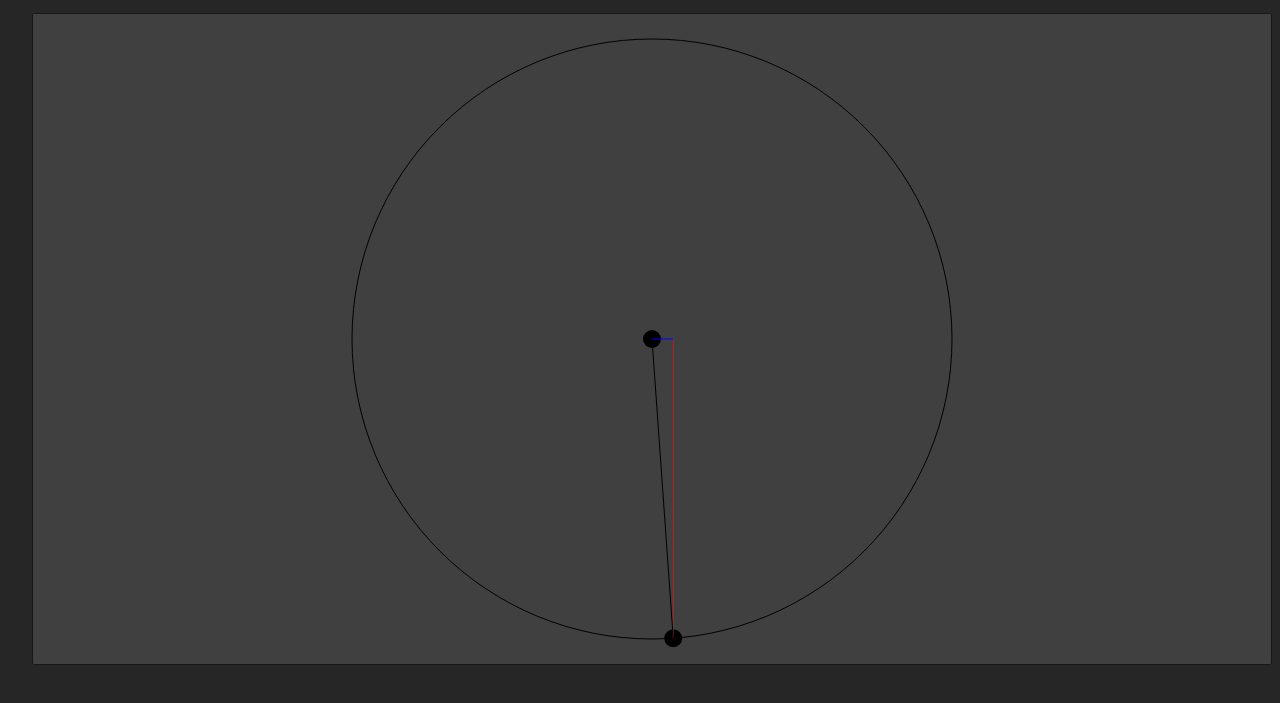
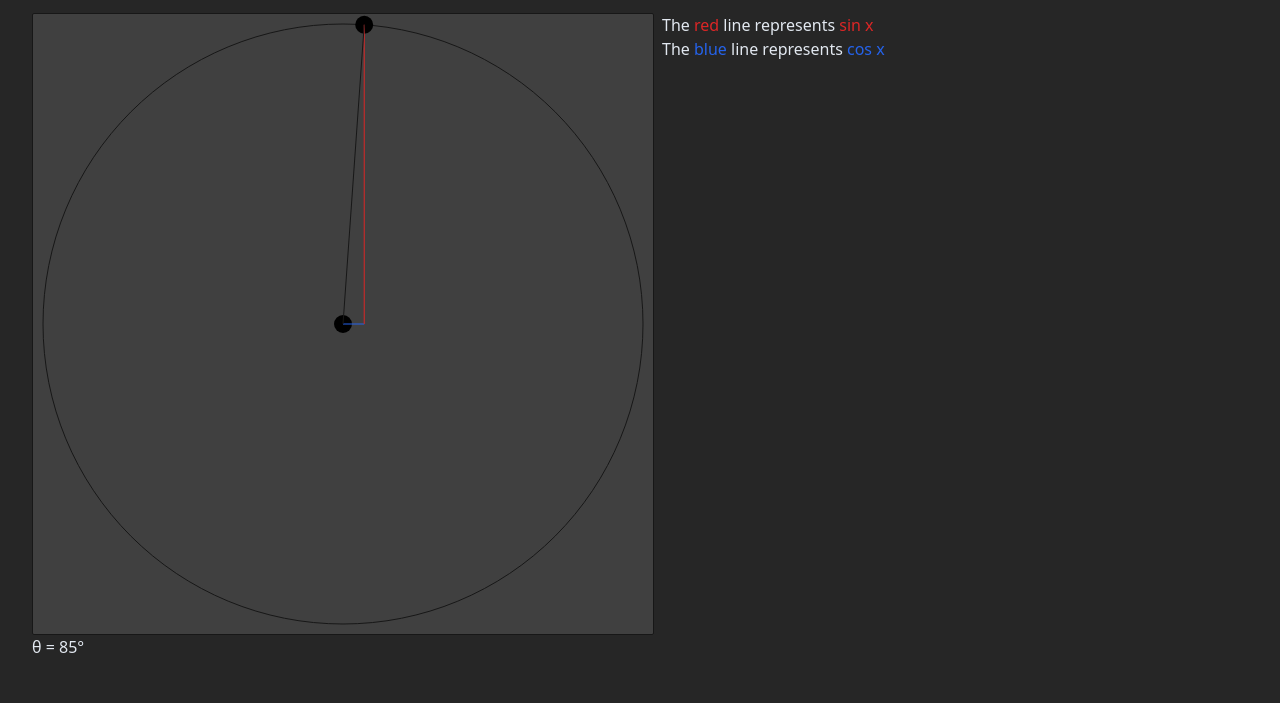
Before and after one commit to serzhan181/trig-functions-illustrator, a website built with Vite: page index.html in a window 1280 px wide. Shown: the part 47-750 px from the top of the page. Built offline with nearby package versions, Linux system fonts and the light colour scheme.

Commit message:
display angles value (in deg)

```diff
--- a/index.html
+++ b/index.html
@@ -12,8 +12,19 @@
       <h1 class="text-3xl font-mono font-semibold">Geometric representation of trig functions</h1>
     </header>
 
-    <main class="container mx-8 mt-4">
-      <canvas height="650" width="1238" id="unit" class="border border-neutral-900 rounded-sm bg-neutral-700"></canvas>
+    <main class="container mx-8 mt-4 flex gap-2">
+      <div>
+      <canvas height="620" width="620" id="unit" class="border border-neutral-900 rounded-sm bg-neutral-700"></canvas>
+      <p>&theta; = <span id="theta">0</span></p>
+    </div>
+
+      <div>
+        <p>The
+          <span class="text-red-600">red</span>
+           line represents <span class="text-red-600">sin x</span></p>
+        <p>The
+          <span class="text-blue-600">blue</span> line represents <span class="text-blue-600">cos x</span></p>
+      </div>
     </main>
 
     <script type="module" src="/src/main.ts"></script>
--- a/src/circle.ts
+++ b/src/circle.ts
@@ -1,4 +1,9 @@
-import { CENTER, Pos } from "./main";
+import { Pos } from "./main";
+import colors from "tailwindcss/colors";
+
+const SIN_COLOR = colors.red[600];
+const COS_COLOR = colors.blue[600];
+const BACIC_COLOR = colors.neutral[900];
 
 export class Circle {
   x: number;
@@ -6,26 +11,16 @@ export class Circle {
 
   constructor(
     private ctx: CanvasRenderingContext2D,
-    public at: Pos | "center",
+    public at: Pos,
     public radius: number
   ) {
-    let x, y;
-
-    if (typeof at === "string" && at === "center") {
-      x = CENTER.x;
-      y = CENTER.y;
-    } else {
-      x = at.x;
-      y = at.y;
-    }
-
-    this.x = x;
-    this.y = y;
+    this.x = at.x;
+    this.y = at.y;
   }
 
   draw() {
     this.ctx.beginPath();
-    this.ctx.strokeStyle = "black";
+    this.ctx.strokeStyle = BACIC_COLOR;
     this.ctx.arc(this.x, this.y, this.radius, 0, 2 * Math.PI);
 
     this.ctx.stroke();
@@ -33,7 +28,7 @@ export class Circle {
 
   private draw_point(x: number, y: number) {
     this.ctx.beginPath();
-    this.ctx.arc(x, y, this.radius * 0.03, 0, 2 * Math.PI, true);
+    this.ctx.arc(x, y, this.radius * 0.03, 0, 2 * Math.PI);
     this.ctx.fill();
   }
 
@@ -41,14 +36,18 @@ export class Circle {
     this.draw_point(this.x, this.y);
   }
 
-  point_at_angle(theta: number) {
+  point_at_angle(theta: number, with_right_triangle: boolean) {
     const edge_x = this.radius * Math.cos(theta);
-    const edge_y = this.radius * Math.sin(theta);
+    const edge_y = this.radius * Math.sin(-theta);
     this.draw_point(this.x + edge_x, this.y + edge_y);
 
+    if (with_right_triangle) this.right_triangle(edge_x, edge_y);
+  }
+
+  right_triangle(edge_x: number, edge_y: number) {
     // side adjacent (cos)
     this.ctx.beginPath();
-    this.ctx.strokeStyle = "blue";
+    this.ctx.strokeStyle = COS_COLOR;
     this.ctx.moveTo(this.x, this.y);
     this.ctx.lineTo(this.x + edge_x, this.y);
 
@@ -59,14 +58,14 @@ export class Circle {
      * * It need to be at the tip of cos line, it looks nicer this way (play around to get what i mean);
      */
     this.ctx.beginPath();
-    this.ctx.strokeStyle = "red";
+    this.ctx.strokeStyle = SIN_COLOR;
     this.ctx.moveTo(this.x + edge_x, this.y);
     this.ctx.lineTo(this.x + edge_x, this.y + edge_y);
     this.ctx.stroke();
 
     // hypotenuse
     this.ctx.beginPath();
-    this.ctx.strokeStyle = "black";
+    this.ctx.strokeStyle = BACIC_COLOR;
     this.ctx.moveTo(this.x, this.y);
     this.ctx.lineTo(this.x + edge_x, this.y + edge_y);
     this.ctx.stroke();
--- a/src/global.css
+++ b/src/global.css
@@ -7,3 +7,7 @@
         @apply bg-neutral-800 text-slate-200
     }
 }
+
+#theta::after {
+    content: "\00B0";
+}
--- a/src/main.ts
+++ b/src/main.ts
@@ -1,16 +1,18 @@
 import { Circle, getTheta } from "./circle";
 import "./global.css";
-
-const incrementTheta = getTheta(0);
 
 export interface Pos {
   x: number;
   y: number;
 }
 
-export const CENTER: Pos = {
-  x: Math.floor(1238 / 2),
-  y: Math.floor(650 / 2),
+const incrementTheta = getTheta(0);
+
+const CIRCLE_RAD = 300;
+
+const INITIAL_CIRCLE_POS: Pos = {
+  x: CIRCLE_RAD + 10,
+  y: CIRCLE_RAD + 10,
 };
 
 document.addEventListener("DOMContentLoaded", () => {
@@ -23,18 +25,21 @@ function main() {
 
 function draw() {
   const canvas = document.getElementById("unit") as HTMLCanvasElement;
-
   const ctx = canvas.getContext("2d");
-
   if (!ctx) throw new Error("Ctx is not defined.");
-
   ctx.clearRect(0, 0, 1238, 650);
 
-  const circle = new Circle(ctx, "center", 300);
+  const circle = new Circle(ctx, INITIAL_CIRCLE_POS, 300);
   circle.draw();
   circle.draw_center();
+  const incremented_theta = incrementTheta();
+  circle.point_at_angle(incremented_theta, true);
 
-  circle.point_at_angle(incrementTheta());
+  // Display the value of theta in terms of degrees;
+  const theta = document.getElementById("theta") as HTMLSpanElement;
+  theta.textContent = Math.floor(
+    (incremented_theta * 180) / Math.PI
+  ).toString();
 
   window.requestAnimationFrame(draw);
 }
```
